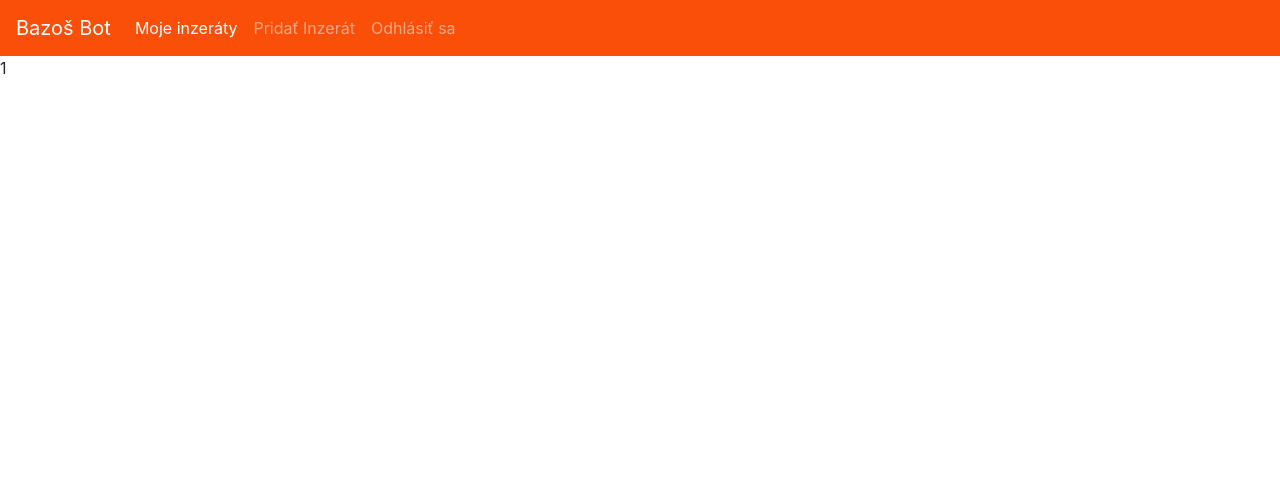
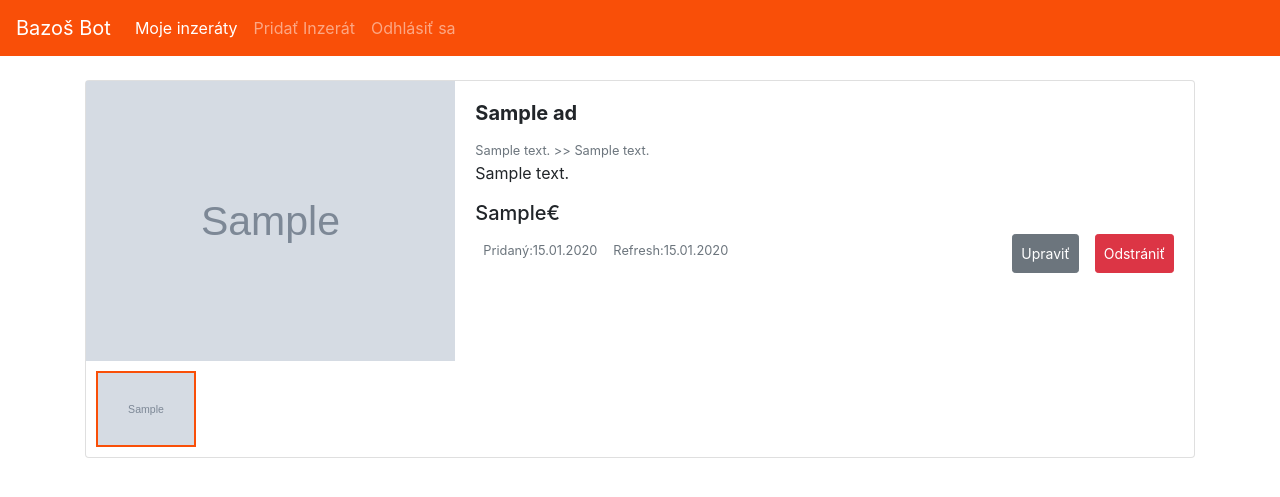
Before and after one commit to miso01/BazosBot, a Flask app: page /ads/1 in a window 1280 px wide. Shown: the top 497 px of the page. Run offline with Flask 2, Linux system fonts and the light colour scheme; a user stored in the database is signed in; tables that the repository leaves empty hold one stand-in row (values such as "Sample post"); grey boxes marked "Sample" are stand-in pictures; parts of the project's set-up code (start-up, migrations or seed data) failed here and were passed over; some libraries are stand-ins or nearby versions.

Commit message:
ad detial

```diff
--- a/ads/routes.py
+++ b/ads/routes.py
@@ -106,6 +106,8 @@ def edit_advertisement(ad_id):
 @flask_login.login_required
 def ad_detail(ad_id):
     ad = Advertisement.query.filter_by(id=ad_id).first()
+    ad.image_paths = ad.image_paths.replace("{", "").replace("}", "").split(",")
+
     return render_template('ad_detail.html', ad=ad)
 
 
--- a/static/css/main.css
+++ b/static/css/main.css
@@ -28,19 +28,26 @@
 }
 
 
-.auth-form{
+.auth-form {
     width: 400px;
     margin: 16px;
 }
 
-.ad_image{
-  display: block;
-  object-fit: cover;
+.ad_image {
+    display: block;
+    object-fit: cover;
 }
 
-.image_preview{
+.image_preview {
     width: 100px;
     height: auto;
     border: 2px solid #f94f08;
     margin: 10px;
 }
+
+.ellipsis {
+    overflow: hidden;
+    display: -webkit-box;
+    -webkit-line-clamp: 3;
+    -webkit-box-orient: vertical;
+}
--- a/templates/ad_detail.html
+++ b/templates/ad_detail.html
@@ -8,7 +8,78 @@
 
 {% block body %}
 
+    <script>
 
-    {{ ad.id }}
+        function showImage(src){
+            console.log("called    ddd  a src je " + src)
+
+            let image = document.getElementById("ad_image");
+            image.src = src;
+
+        }
+
+
+    </script>
+
+
+    <br>
+    <div class="container">
+        <div class="cd-example">
+            <div class="card mb-3">
+                <div class="row no-gutters">
+
+                    <div class="col-md-4">
+
+                        <img id="ad_image" alt="ad_image" class="ad_image" width="100%" height="280px"
+                             src="{{ url_for("static", filename=ad.image_paths[0]) }}">
+
+                        <div class="d-flex align-content-start flex-wrap">
+
+                            {% for img in ad.image_paths %}
+                                <img alt="ad_image" onmouseover="showImage('/static/' + '{{ img }}')" class="image_preview" width="auto" height="80px"
+                                     src="{{ url_for("static", filename=img) }}">
+
+                            {% endfor %}
+
+                        </div>
+
+
+                    </div>
+                    <div class="col-md-8">
+                        <div class="card-body">
+
+                            <h5 id="ad_title"
+                                class="card-title font-weight-bold text-elipssis">{{ ad.title }}</h5>
+
+
+                            <small class="text-muted">{{ ad.section_text }} >> </small>
+                            <small class="text-muted">{{ ad.category_text }}</small>
+                            <p class="card-text">{{ ad.text }}</p>
+                            <h5>{{ ad.price }}€</h5>
+                              <div class="d-flex align-items-center">
+                                        <div class="d-flex mr-auto p-2">
+                                            {% if ad.date_created != None %}
+                                                <small class="text-muted">Pridaný:{{ ad.date_created.strftime('%d.%m.%Y') }}</small>
+                                                <br>
+                                                <small class="text-muted" style="margin-left: 16px;">Refresh:{{ ad.date_refresh.strftime('%d.%m.%Y') }}</small>
+                                            {% endif %}
+
+                                        </div>
+                                        <button type="button" class="btn btn-sm btn-secondary p-2"><a
+                                                style="color: white;"
+                                                href="/ads/edit/{{ ad.id }}">Upraviť</a>
+                                        </button>
+                                        <button type="button" class="btn btn-sm btn-danger p-2" style="margin-left: 16px;"><a style="color: white;"
+                                                                                                   href="/ads/delete/{{ ad.id }}">Odstrániť</a>
+                                        </button>
+                                    </div>
+                            <br>
+                        </div>
+                    </div>
+                </div>
+            </div>
+        </div>
+    </div>
+
 
 {% endblock %}
```
Also changed, not shown: templates/advertisements.html (+31 -26 lines), static/uploads/16/Casopis_DAV.jpg (added), static/uploads/16/Casopis_DAV_1925_obalka_Galanda.jpg (added), static/uploads/16/Casopis_DAV_1925_obalka_Galanda_1.jpg (added), static/uploads/16/Davisti.jpg (added), static/uploads/16/dlskt.jpg (added), static/uploads/16/f63abba3c1259301ea84e5d394e563c3.png (added), static/uploads/16/ihlicnan.jpeg (added), static/uploads/16/ihlicnan.jpg (added), static/uploads/16/ihlicnan2.jpg (added), static/uploads/16/image.png (added), static/uploads/16/ina.jpg (added).
